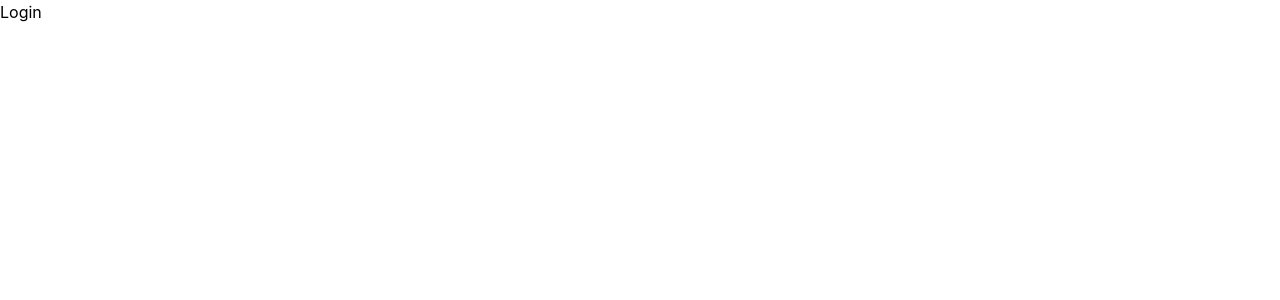
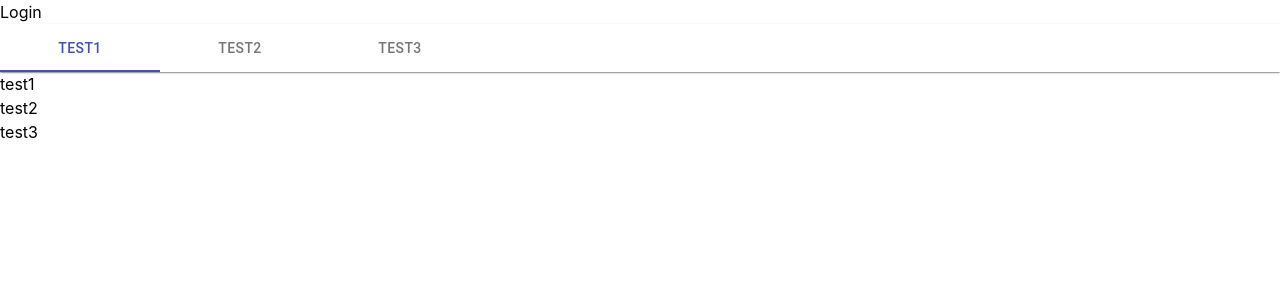
Before and after one commit to UedaA0816/learn-react-app, a React (Create React App) app: page /login in a window 1280 px wide. Shown: the top 300 px of the page. Built offline with nearby package versions, Linux system fonts and the light colour scheme.

Commit message:
pull request test

```diff
--- /dev/null
+++ b/src/components/Content.tsx
@@ -0,0 +1,11 @@
+import React from "react";
+
+type ContentProps = {content:string}
+
+export const Content:React.FC<ContentProps> = ({content})=>{
+  return (
+    <div>
+      {content}
+    </div>
+  )
+}
--- a/src/pages/Home/Home.tsx
+++ b/src/pages/Home/Home.tsx
@@ -1,13 +1,13 @@
 import React, { useCallback } from "react"
 import Button from "@material-ui/core/Button"
 import TextField from "@material-ui/core/TextField"
-import { SetterOrUpdater, useRecoilValue, useSetRecoilState } from "recoil"
+import { useRecoilState } from "recoil"
 import { titleState } from "../../atoms/TitleAtom";
 import { Link } from "react-router-dom";
 
 const Home:React.FC = () => {
-  const title = useRecoilValue(titleState)
-  const setTitle: SetterOrUpdater<string> = useSetRecoilState(titleState);
+  // const title = useRecoilValue(titleState)
+  const [title,setTitle]= useRecoilState(titleState);
 
   const onChange = useCallback(
     (event: React.ChangeEvent<HTMLInputElement>) => {
@@ -15,6 +15,7 @@ const Home:React.FC = () => {
     },
     [setTitle]
   );
+
   return (
     <div>
       <div>Home</div>
@@ -22,7 +23,7 @@ const Home:React.FC = () => {
       <div>Title:{title}</div>
       </Link>
       <Button onClick={()=>{console.log("home ok")}}>ok</Button>
-      <TextField label="Standard" value={title} onChange={onChange}/>
+      <TextField label="Standard" error={!!(title)} value={title} onChange={onChange}/>
     </div>
   )
 }
--- a/src/pages/Login/Login.tsx
+++ b/src/pages/Login/Login.tsx
@@ -1,7 +1,46 @@
-import React from "react"
+import React, { useState } from "react"
+import Paper from '@material-ui/core/Paper';
+import Tabs from '@material-ui/core/Tabs';
+import Tab from '@material-ui/core/Tab';
+import { Content } from '../../components/Content';
 
 const Login:React.FC = () => {
-  return <div>Login</div>
+  const tabs:{id:number,title:string}[] = [
+    {id:1,title:"test1"},
+    {id:2,title:"test2"},
+    {id:3,title:"test3"},
+  ]
+  const [tabState, setTabState] = useState<number>(1)
+  const handleChange = (event: React.ChangeEvent<{}>, value: any)=>{
+    console.log(event)
+    console.log(value)
+    setTabState(value)
+  }
+  return (
+    <div>
+      <div>Login</div>
+      <Paper square>
+        <Tabs
+          value={tabState}
+          indicatorColor="primary"
+          textColor="primary"
+          onChange={handleChange}
+          aria-label="disabled tabs example"
+        >
+        {
+          tabs.map((v)=>(
+            <Tab label={v.title} value={v.id} />
+          ))
+        }
+        </Tabs>
+      </Paper>
+      {
+        tabs.map((v)=>(
+          <Content content={v.title}></Content>
+        ))
+      }
+    </div>
+  )
 }
 
 export default Login
```
